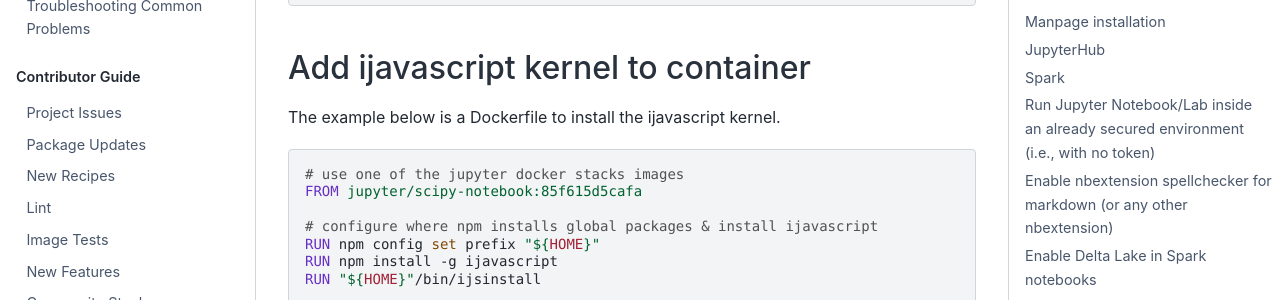
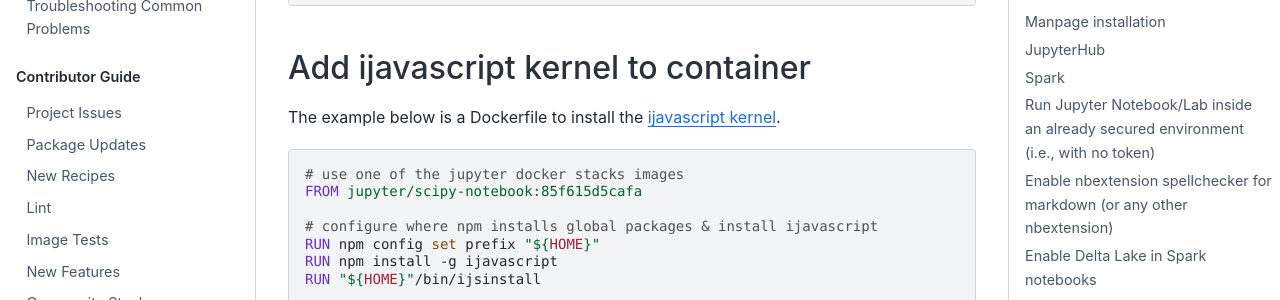
Before and after one commit to jupyter/docker-stacks, a Sphinx documentation site: the page built from docs/using/recipes.md, in a window 1280 px wide and 900 px high, scrolled down 12000 px. Shown: the part 361-661 px from the top of the window. Built offline with Sphinx 7.4.7 and the Sphinx Book theme 1.1.4, drawn with Linux system fonts in a browser that asks for light colours; part of the change alters nothing that is shown.

````diff
--- a/docs/using/recipes.md
+++ b/docs/using/recipes.md
@@ -571,7 +571,7 @@ docker run -it --rm \
 
 ## Add ijavascript kernel to container
 
-The example below is a Dockerfile to install the ijavascript kernel.
+The example below is a Dockerfile to install the [ijavascript kernel](https://github.com/n-riesco/ijavascript).
 
 ```dockerfile
 # use one of the jupyter docker stacks images
````
